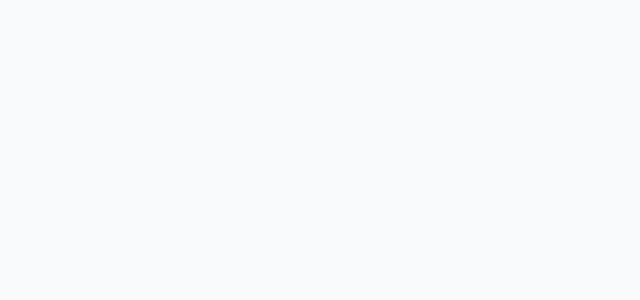
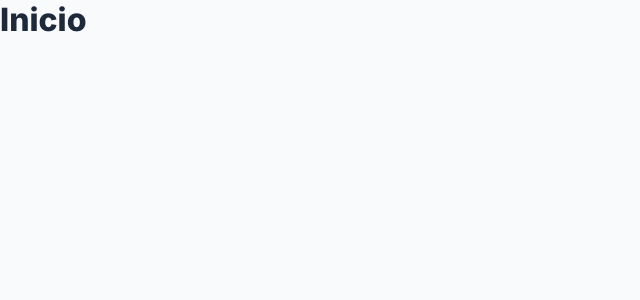
Before and after one commit to JoaoJunio09/spc-react, a React (Vite) app: page /inicio in a window 1280 px wide. Before the commit this address had no page. Shown: the top 300 px of the page, without its empty margins (0-640 px from the left). Built offline with nearby package versions, Linux system fonts and the light colour scheme.

Commit message:
Ajustando tempo dos Toasts

```diff
--- a/src/features/auth/hooks/useAuth.ts
+++ b/src/features/auth/hooks/useAuth.ts
@@ -4,6 +4,7 @@ import type { CommunityOrParish } from "../../../types/CommunityOrParish";
 import { useNavigate } from "react-router-dom";
 import AuthenticationError from "../../../exceptions/auth/AuthenticationError";
 import InvalidOrEmptyFields from "../../../exceptions/form/InvalidOrEmptyFields";
+import { toast } from "react-toastify";
 
 function fieldValidation(id: number, communityOrParish: CommunityOrParish | null): void {
 	if (Number.isNaN(id)) {
@@ -34,6 +35,8 @@ function useAuth(catechists?: CatechistResponse[] | []) {
 		let communityOrParish: CommunityOrParish | null = assingsCommunityOrParish(selectedCode);
 		const id = Number(selectedCatechistId);
 
+		let authenticate: boolean = false;
+
 		try {
 			fieldValidation(id, communityOrParish);
 			setError(null);
@@ -42,10 +45,16 @@ function useAuth(catechists?: CatechistResponse[] | []) {
 				if (catechist.id === id && catechist.communityOrParish === communityOrParish) {
 					sessionStorage.setItem('communityOrParish', communityOrParish);
 					sessionStorage.setItem('catechist', JSON.stringify(catechist));
-					nagivate('/inicio');
-					return;
+					authenticate = true;
 				}
 			});
+
+			if (authenticate) {
+				nagivate('/inicio');
+				toast.dismiss();
+				toast.success('Logado com sucesso', { autoClose: 2000 });
+				return;
+			}
 
 			throw new AuthenticationError('Catequista inválido');
 		}
--- a/src/features/auth/styles/login.css
+++ b/src/features/auth/styles/login.css
@@ -1,14 +1,3 @@
-/* --- VARIÁVEIS DO SISTEMA SPC --- */
-:root {
-	--primary: #F59E0B;
-	--primary-dark: #D97706;
-	--secondary: #EA580C;
-	--bg-site: #F8FAFC;
-	--text-main: #1E293B;
-	--text-muted: #64748B;
-	--white: #FFFFFF;
-	--shadow: 0 10px 15px -3px rgba(0, 0, 0, 0.1), 0 4px 6px -2px rgba(0, 0, 0, 0.05);
-}
 
 /* --- RESET E BASE --- */
 * {
@@ -17,28 +6,20 @@
 	box-sizing: border-box;
 }
 
-body {
-	font-family: 'Inter', sans-serif;
-	background-color: var(--bg-site);
-	color: var(--text-main);
-	display: flex;
-	align-items: center;
-	justify-content: center;
-	min-height: 100vh;
-	padding: 20px;
-}
-
 /* --- LAYOUT CENTRALIZADO --- */
 .login-container {
-	width: 420px;
+	width: 100%;
+	height: 100%;
 	display: flex;
 	justify-content: center;
+	align-items: center;
+	margin-block: 20px;
 }
 
 /* --- CARD DE LOGIN --- */
 .login-card {
 	background-color: var(--white);
-	width: 100%;
+	width: 420px;
 	padding: 2.5rem 2rem;
 	border-radius: 24px;
 	box-shadow: var(--shadow);
--- /dev/null
+++ b/src/features/home/components/Home.tsx
@@ -0,0 +1,9 @@
+function Home() {
+	return (
+		<div>
+			<h1>Inicio</h1>
+		</div>
+	)
+}
+
+export default Home;
--- a/src/global.css
+++ b/src/global.css
@@ -1,17 +1,39 @@
+:root {
+  --primary: #F59E0B;
+  --primary-dark: #D97706;
+  --secondary: #EA580C;
+  --bg-site: #F8FAFC;
+  --text-main: #1E293B;
+  --text-muted: #64748B;
+  --event-missa: #10B981;
+  --event-novena: #EF4444;
+  --white: #FFFFFF;
+  --shadow: 0 4px 6px -1px rgb(0 0 0 / 0.1), 0 2px 4px -2px rgb(0 0 0 / 0.1);
+  --success-bg: #ECFDF5;
+  --success-border: #10B981;
+  --success-text: #065F46;
+  --disabled-btn: #CBD5E1;
+}
+
 * {
   margin: 0;
   padding: 0;
   box-sizing: border-box;
 }
 
+body {
+  min-height: 100vh;
+  font-family: 'Inter', sans-serif;
+  background-color: var(--bg-site);
+  color: var(--text-main);
+  -webkit-font-smoothing: antialiased;
+}
+
 #root {
-  width: 1126px;
+  width: 100%;
   margin: 0 auto;
-  text-align: center;
   min-height: 100svh;
   display: flex;
-  justify-content: center;
-  align-items: center;
   flex-direction: column;
   box-sizing: border-box;
 }
--- a/src/main.tsx
+++ b/src/main.tsx
@@ -10,7 +10,7 @@ createRoot(document.getElementById('root')!).render(
   <StrictMode>
     <ToastContainer
       position='top-right'
-      autoClose={5000}
+      autoClose={3500}
       hideProgressBar={false}
       newestOnTop={true}
       closeOnClick={true}
--- a/src/routes.tsx
+++ b/src/routes.tsx
@@ -1,11 +1,14 @@
 import { BrowserRouter, Routes, Route } from "react-router-dom";
+
 import Login from "./features/auth/components/Login";
+import Home from "./features/home/components/Home";
 
 function RoutesApp() {
 	return (
 		<BrowserRouter>
 			<Routes>
 				<Route path="/" element={<Login />} />
+				<Route path="/inicio" element={<Home />} />
 			</Routes>
 		</BrowserRouter>
 	)
```
